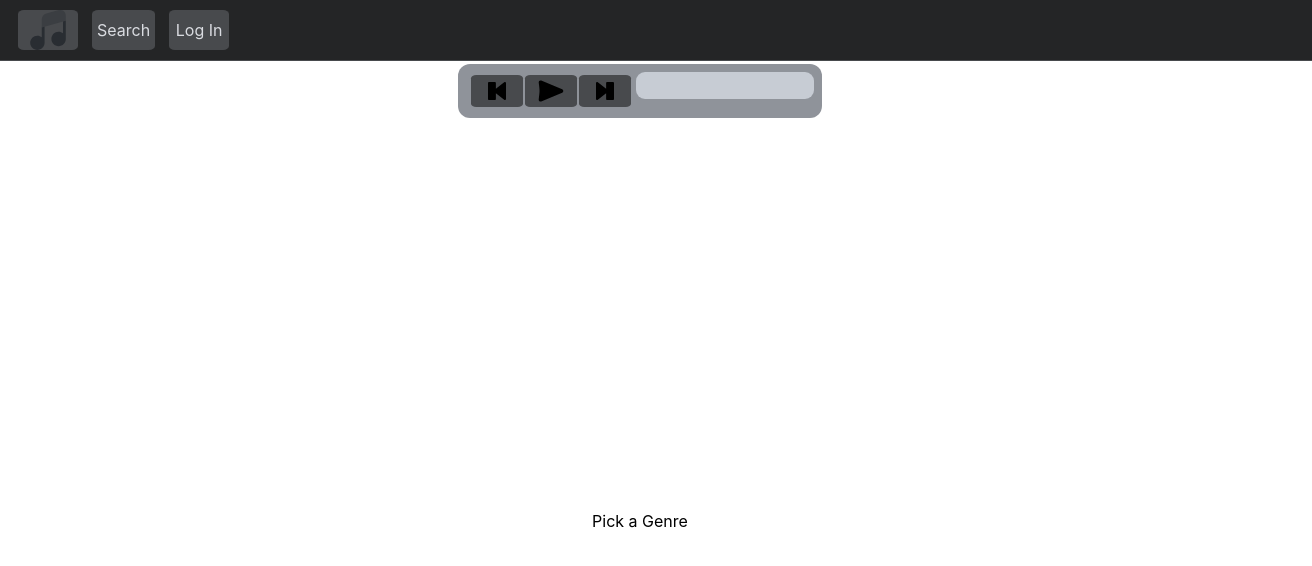
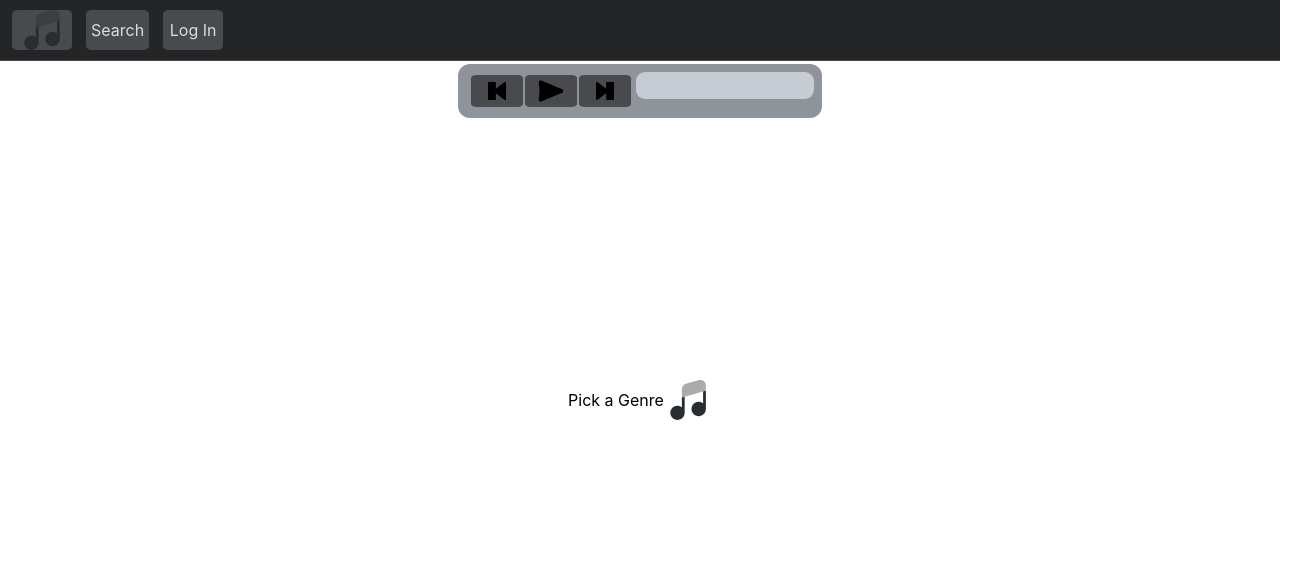
Before and after one commit to willburket/playlist-generator, a React (Create React App) app: page / in a window 1280 px wide. Shown: the top 566 px of the page, 1312 px wide, since content can reach past the window. Built offline with nearby package versions, Linux system fonts and the light colour scheme.

Commit message:
fixed up some styling

```diff
--- a/public/index.html
+++ b/public/index.html
@@ -2,7 +2,7 @@
 <html lang="en">
   <head>
     <meta charset="utf-8" />
-    <link rel="icon" href="%PUBLIC_URL%/favicon.ico" />
+    <link rel="icon" href="%PUBLIC_URL%/record-white.svg" />
     <meta name="viewport" content="width=device-width, initial-scale=1" />
     <meta name="theme-color" content="#000000" />
     <script src="https://js-cdn.music.apple.com/musickit/v3/musickit.js" data-web-components async></script>
--- a/src/assets/styles/grid.css
+++ b/src/assets/styles/grid.css
@@ -29,7 +29,7 @@
 }
 
 
-@media (max-width: 440px) {
+@media (max-width: 550px) {
     .album-cover-grid {
     grid-template-columns: repeat(1, 1fr);
     grid-template-rows: repeat(20, 1fr);
--- a/src/assets/styles/index.css
+++ b/src/assets/styles/index.css
@@ -1,3 +1,4 @@
+html,
 body {
   margin: 0;
   font-family: -apple-system, BlinkMacSystemFont, 'Segoe UI', 'Roboto', 'Oxygen',
@@ -5,6 +6,7 @@ body {
     sans-serif;
   -webkit-font-smoothing: antialiased;
   -moz-osx-font-smoothing: grayscale;
+  height: 100%;
 }
 
 code {
@@ -33,9 +35,12 @@ a {
   text-decoration: none;
 }
 
-.prompt-text{
+.prompt{
+  position: absolute;
   display: flex;
+  top: 50%;
+  left: 50%;
   align-items: center;
   justify-content: center;
-  height: 100vh;
+  transform: translate(-50%, -50%);
 }
--- a/src/assets/styles/navbar.css
+++ b/src/assets/styles/navbar.css
@@ -3,30 +3,25 @@
   width: 100%;
   height: var(--nav-size);
   background-color: var(--bg);
-  padding: 0 1rem;
+  padding-inline-start: 0 1rem;
   border-bottom: var(--border);
-  /* position: sticky; */
 }
 
 .navbar-nav{
   max-width: 100%;
   height: 100%;
-  /* display: inline-block; */
   display: flex;
   flex-direction: row;
   justify-content: flex-start;
-  /* justify-content: space-between; */
-  /* position: sticky; */
+  margin-left: 10px;
 }
 
 .nav-item{
   width: fit-content;
   display: flex;
-  /* float: left; */
   align-items: center;
   justify-content: center;
   margin-right: 10px;
-  /* position: fixed; */
 }
 
 .dropdown{
--- a/src/assets/styles/player.css
+++ b/src/assets/styles/player.css
@@ -31,6 +31,7 @@
   width: 50%;
   flex-direction: column;
   align-items: center;
+  justify-content: center;
   /* overflow-x: hidden; */
 }
 
--- a/src/components/AlbumCovers.js
+++ b/src/components/AlbumCovers.js
@@ -2,36 +2,33 @@ import React, { useContext, useEffect, useState } from "react";
 import { SearchContext } from "./Navbar";
 
 function AlbumCovers(){
-    const search = useContext(SearchContext)
-    const images = []
-    const [covers,setCovers] = useState([])
+    const search = useContext(SearchContext);
+    const images = [];
+    const [covers,setCovers] = useState([]);
 
     function image_extract(search){
 
-        const length = 20
-        try{
-                for (let i = 0; i < length; i++ ){
-                    const artwork = search[i].attributes.artwork;
-                    const img = window.MusicKit.formatArtworkURL(artwork, 200, 200);
-                    images.push({image: img, id: search[i].id})
-                }
-                setCovers(images)
+        const length = 20;
 
-
-        }catch(err){
-           //  console.log(err)
+        if (search && search.length !== 0){
+            for (let i = 0; i < length; i++ ){
+                const artwork = search[i].attributes.artwork;
+                const img = window.MusicKit.formatArtworkURL(artwork, 200, 200);
+                images.push({image: img, id: search[i].id});
+            }
+            setCovers(images);
         }
-
-
     }
 
     useEffect(() => {
             if(search){
-                image_extract(search)
+                image_extract(search);
             }
 
-    }, [search])
+    }, [search]);
 
+
+    // grid and grid container shouldn't be on the screen until search
     return(
         <div className="grid-container">
             <div className= "album-cover-grid">
@@ -41,7 +38,7 @@ function AlbumCovers(){
             </div>
         </div>
 
-    )
+    );
 }
 
 export default AlbumCovers;
--- a/src/components/AuthButton.js
+++ b/src/components/AuthButton.js
@@ -1,21 +1,16 @@
-import React, { useState, useContext } from 'react'
+import React, { useState, useContext, useEffect } from 'react'
 import {MusicKitContext} from "../App"
 
 function AuthButton(){
     const music = useContext(MusicKitContext);
 
-    const [isAuthorized, setIsAuthorized] = useState(false)
+
+    const [isAuthorized, setIsAuthorized] = useState(false);
 
     // useEffect(() => {
     //     if (music) {
     //       const subscription = music.addEventListener('authorizationStatusDidChange', () => {
-    //         if(!isAuthorized){
-    //             setIsAuthorized(true)
-    //         }
-    //         else{
-    //             setIsAuthorized(false)
-    //         }
-
+    //         console.log("auth changed")
 
 
     //       });
@@ -24,19 +19,25 @@ function AuthButton(){
     //       };
     //     }
     //   }, [music]);
+    useEffect(() => {
+
+    }, [music])
 
     async function handleStatusChange(){
         try{
-            if (isAuthorized === false){
-                await music.authorize()
+            if (music.isAuthorized === false){
+                await music.authorize();
+                // setIsAuthorized(true)
             }
             else{
-                await music.unauthorize()
+                await music.unauthorize();
+                // setIsAuthorized(false)
             }
-            setIsAuthorized(!isAuthorized)
+            setIsAuthorized(!isAuthorized);
+
         }
         catch(err){
-            console.log(err)
+            console.log(err);
         }
     }
 
@@ -50,4 +51,4 @@ function AuthButton(){
 
 }
 
-export { AuthButton }
+export { AuthButton };
--- a/src/components/Home.js
+++ b/src/components/Home.js
@@ -1,17 +1,21 @@
 import React, { useContext, useEffect } from "react";
 import { LoadContext, SearchContext } from "./Navbar";
+import {ReactComponent as MusicIcon} from "../assets/images/music.svg"
 
 function Home(){
-    const load = useContext(LoadContext)
-    const search = useContext(SearchContext)
+    const load = useContext(LoadContext);
+    const search = useContext(SearchContext);
 
-    useEffect(()=>{
-        // console.log(search)
-    }, [search, load])
+    if(!load && search.length === 0){
+        return (
+        <div className="prompt">
+                <p>Pick a Genre</p>
+                <MusicIcon/>
+        </div>
+        )
+    }
 
-    if(!load && search.length === 0) return (<div className="prompt-text"><p>Pick a Genre</p></div>)
 
-    if(load) return(<div className="prompt-text"><p>Loading...</p></div>)
 }
 
 export default Home;
--- a/src/components/MusicPlayer.js
+++ b/src/components/MusicPlayer.js
@@ -7,12 +7,9 @@ import { ReactComponent as NextIcon } from "../assets/images/next.svg"
 import { ReactComponent as BackIcon } from "../assets/images/back.svg"
 
 function MusicPlayer(){
-    const search = useContext(SearchContext)
-    const music = useContext(MusicKitContext)
-    const [playing, setPlaying] = useState(false)       // maybe change this to what song is playing
-
-
-
+    const search = useContext(SearchContext);
+    const music = useContext(MusicKitContext);
+    const [playing, setPlaying] = useState(false);
 
     const makeQueue = async () => {
         try{
@@ -23,25 +20,25 @@ function MusicPlayer(){
 
         }
         catch(err){
-            console.log(err)
+            console.log(err);
         }
     }
 
     useEffect(() => {
         if(search && search.length !== 0){
-            makeQueue()
-            setPlaying(false)
+            makeQueue();
+            setPlaying(false);
         }
-    }, [search])
+    }, [search]);
 
     useEffect(() => {
         if (music) {
           const subscription = music.addEventListener('playbackStateDidChange', () => {
             if(music.isPlaying){
-                setPlaying(true)
+                setPlaying(true);
             }
             else{
-                setPlaying(false)
+                setPlaying(false);
             }
 
           });
@@ -56,10 +53,10 @@ function MusicPlayer(){
         const play = () => {
             if(search && search.length !== 0){
                 if(!playing){
-                    music.play().catch(error => {console.log(error)})
+                    music.play().catch(error => {console.log(error)});
                 }
                 else{
-                    music.pause().catch(error => {console.log(error)})
+                    music.pause().catch(error => {console.log(error)});
                 }
             }
         }
@@ -68,7 +65,7 @@ function MusicPlayer(){
             <a href="#" className="player-button" onClick = {play}>
                 {playing ? <PauseIcon/> : <PlayIcon/>}
             </a>
-        )
+        );
     }
 
     function NextButton(){
@@ -83,7 +80,7 @@ function MusicPlayer(){
             <a href="#" className="player-button" onClick = {next}>
                 <NextIcon/>
             </a>
-        )
+        );
     }
 
     function BackButton(){
@@ -98,7 +95,7 @@ function MusicPlayer(){
             <a href="#" className="player-button" onClick = {back}>
                 <BackIcon/>
             </a>
-        )
+        );
     }
 
     return(
@@ -115,33 +112,29 @@ function MusicPlayer(){
             </div>
 
         </div>
-    )
+    );
 }
 
 function CurrentSong(){
-    const music = useContext(MusicKitContext)
-    const [song, setSong] = useState(null)
-    const [display, setDisplay] = useState(null)
+    const music = useContext(MusicKitContext);
+    const [song, setSong] = useState(null);
+    const [display, setDisplay] = useState(null);
 
         useEffect(() =>{
             if(music){
                 const subscription = music.addEventListener('queuePositionDidChange', () =>{
-
                     const currentSong = music.queue.currentItem;
                     console.log(currentSong);
                     const displayString = `${currentSong.attributes.artistName} - ${currentSong.attributes.name}`;
                     setSong(currentSong);
                     setDisplay(displayString);
-
                 });
 
                 return () =>{
                     music.removeEventListener('queuePositionDidChange', subscription);
                 }
             }
-
         }, [music]);
-
 
     return(
         <div>
@@ -154,7 +147,7 @@ function CurrentSong(){
                 <apple-music-progress></apple-music-progress>
             </div>
         </div>
-    )
+    );
 }
 
 export {MusicPlayer};
```
Also changed, not shown: src/components/Navbar.js (+10 -34 lines), public/record-white.svg (added).
